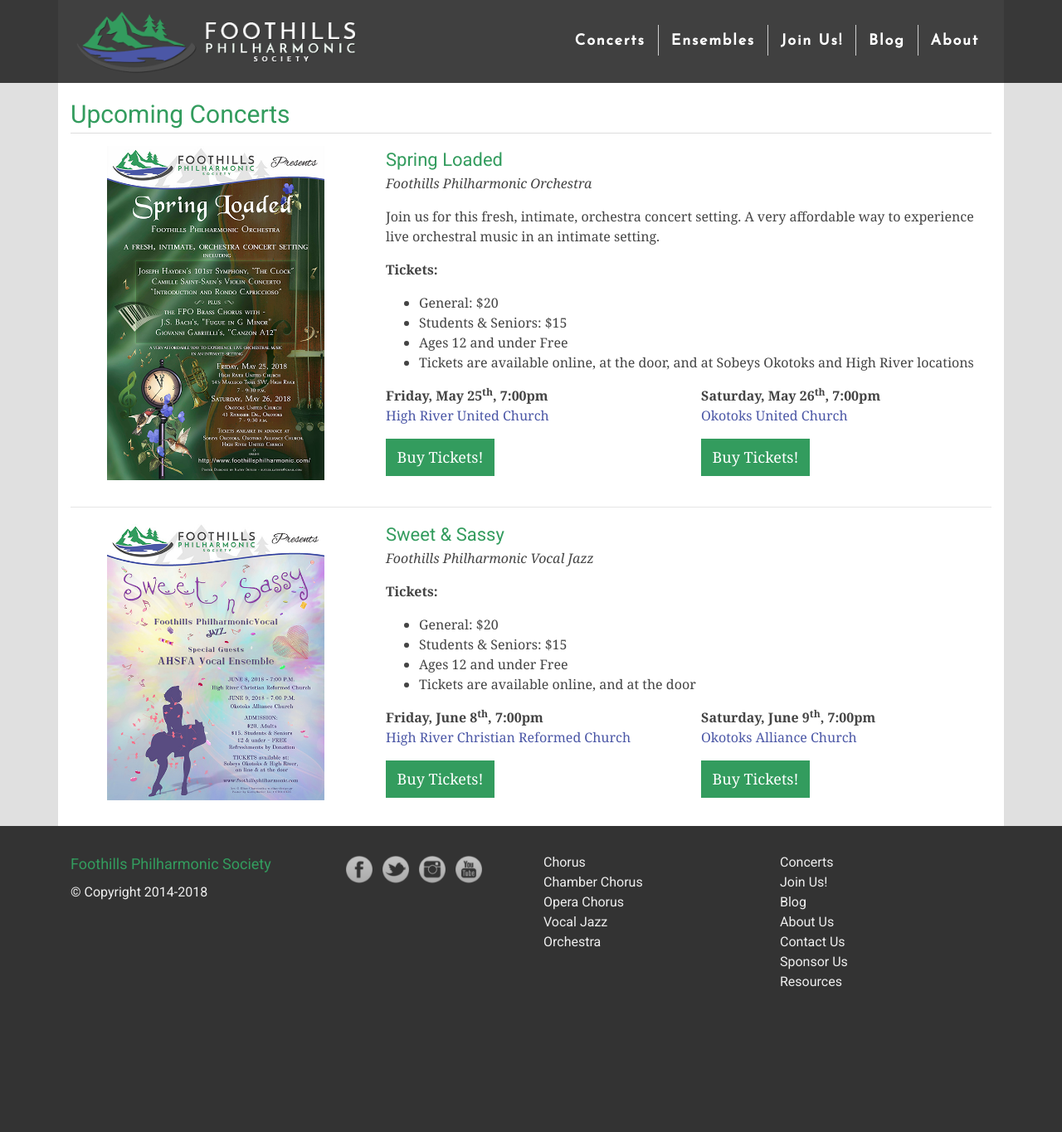
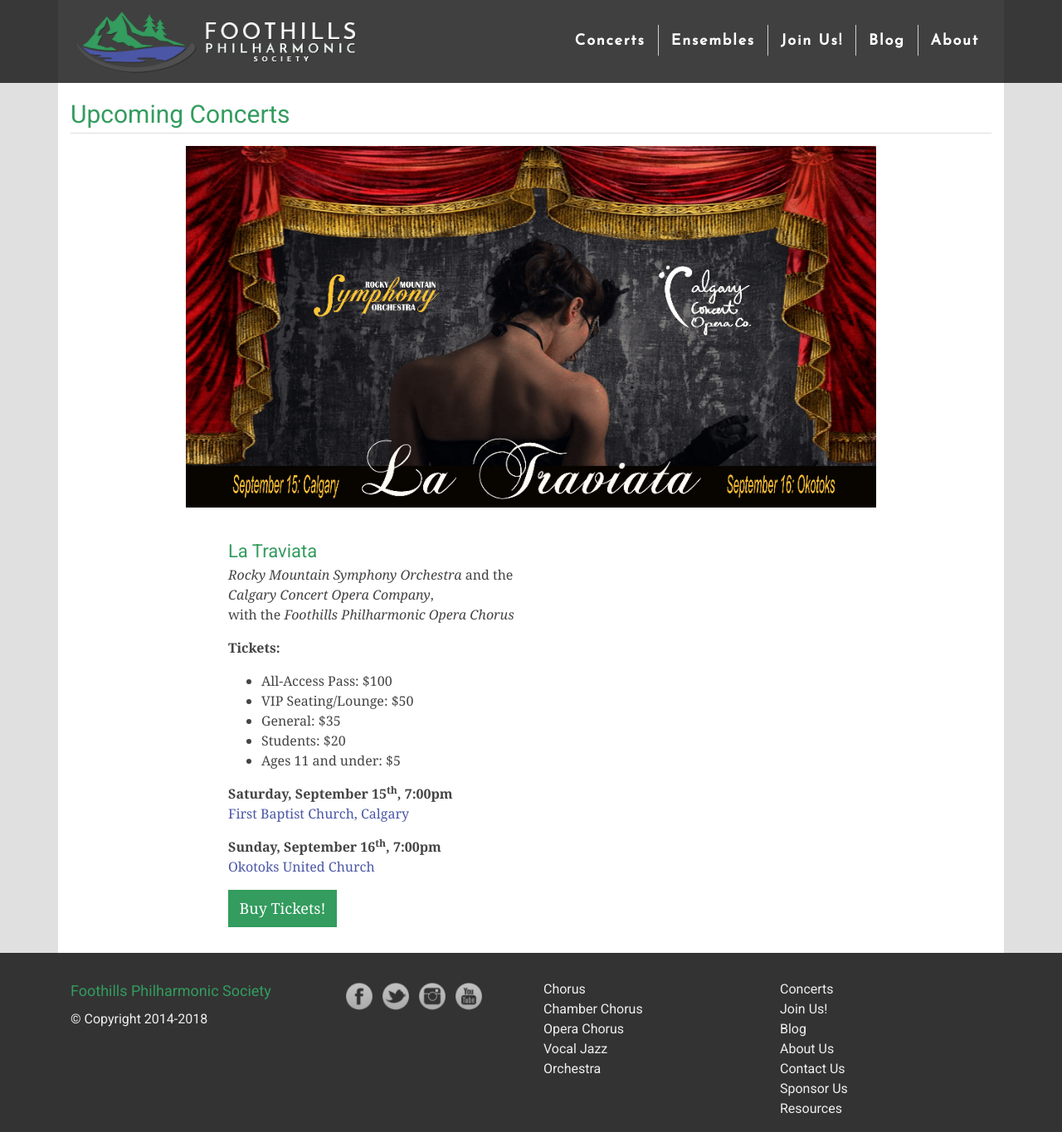
Before and after one commit to percyhanna/fps, a Jekyll site: the page built from concerts.html, in a window 1280 px wide and 1365 px high. Shown: the whole window at 83% size. Built offline with Jekyll 4.4.1, drawn with Linux system fonts in a browser that asks for light colours; nearby versions of some CDN libraries; Markdown is read by kramdown in place of the engine named in the settings.

Commit message:
Add La Traviata concert

```diff
--- a/concerts.html
+++ b/concerts.html
@@ -6,99 +6,41 @@
         <h1>Upcoming Concerts</h1>
 
         <div class="row">
-          <div class="col-lg-4 col-md-6 col-12">
-            <p class="content-image"><img src="/images/concerts/2018-spring/fpo-spring-loaded.jpg" style="max-width: 75%;"></p>
-          </div>
-
-          <div class="col-lg-8 col-md-6 col-12">
-            <h3 class="tight">Spring Loaded</h3>
-            <p>
-              <em>Foothills Philharmonic Orchestra</em>
-            </p>
-
-            <p>Join us for this fresh, intimate, orchestra concert setting. A very affordable way to experience live orchestral music in an intimate setting.</p>
-
-            <p>
-              <strong>Tickets:</strong>
-              <ul>
-                <li>General: $20</li>
-                <li>Students &amp; Seniors: $15</li>
-                <li>Ages 12 and under Free</li>
-                <li>Tickets are available online, at the door, and at Sobeys Okotoks and High River locations</li>
-              </ul>
-            </p>
-
-            <div class="row">
-              <div class="col-12 col-lg-6">
-                <p>
-                  <strong>Friday, May 25<sup>th</sup>, 7:00pm</strong><br>
-                  <a href="https://www.google.ca/maps/place/High+River+United+Church/@50.5812579,-113.8754792,17z/data=!3m1!4b1!4m5!3m4!1s0x53719514556bc617:0x6c2ee3cdac15208!8m2!3d50.5812579!4d-113.8732905" target="_blank">High River United Church</a>
-                </p>
-
-                <p>
-                  <a class="link-button" href="https://www.brownpapertickets.com/event/3394959" target="_blank">Buy Tickets!</a>
-                </p>
-              </div>
-
-              <div class="col-12 col-lg-6">
-                <p>
-                  <strong>Saturday, May 26<sup>th</sup>, 7:00pm</strong><br>
-                  <a href="https://www.google.ca/maps/place/Okotoks+United+Church/@50.724914,-113.979771,15z/data=!4m2!3m1!1s0x0:0x9f916ee0400c6c6f" target="_blank">Okotoks United Church</a>
-                </p>
-
-                <p>
-                  <a class="link-button" href="https://www.brownpapertickets.com/event/3395186" target="_blank">Buy Tickets!</a>
-                </p>
-              </div>
-            </div>
+          <div class="col">
+            <p class="content-image"><img src="/images/concerts/2018-opera-chorus/la-traviata.jpg" style="max-width: 75%;"></p>
           </div>
         </div>
 
-        <hr>
-
         <div class="row">
-          <div class="col-lg-4 col-md-6 col-12">
-            <p class="content-image"><img src="/images/concerts/2018-spring/fpvj-sweet-and-sassy.jpg" style="max-width: 75%;"></p>
-          </div>
-
-          <div class="col-lg-8 col-md-6 col-12">
-            <h3 class="tight">Sweet &amp; Sassy</h3>
+          <div class="col col-lg-8 offset-lg-2">
+            <h3 class="tight">La Traviata</h3>
             <p>
-              <em>Foothills Philharmonic Vocal Jazz</em>
+              <em>Rocky Mountain Symphony Orchestra</em> and the<br><em>Calgary Concert Opera Company</em>,<br>with the <em>Foothills Philharmonic Opera Chorus</em>
             </p>
 
             <p>
               <strong>Tickets:</strong>
               <ul>
-                <li>General: $20</li>
-                <li>Students &amp; Seniors: $15</li>
-                <li>Ages 12 and under Free</li>
-                <li>Tickets are available online, and at the door</li>
+                <li>All-Access Pass: $100</li>
+                <li>VIP Seating/Lounge: $50</li>
+                <li>General: $35</li>
+                <li>Students: $20</li>
+                <li>Ages 11 and under: $5</li>
               </ul>
-            </p>
 
-            <div class="row">
-              <div class="col-12 col-lg-6">
               <p>
-                  <strong>Friday, June 8<sup>th</sup>, 7:00pm</strong><br>
-                  <a href="https://www.google.ca/maps/place/High+River+Christian+Reformed+Church/@50.577235,-113.8813537,17z/data=!3m1!4b1!4m5!3m4!1s0x53719515072ecd51:0xaca1170fb6ef118d!8m2!3d50.577235!4d-113.879165" target="_blank">High River Christian Reformed Church</a>
+                <strong>Saturday, September 15<sup>th</sup>, 7:00pm</strong><br>
+                <a href="https://www.google.ca/maps/place/First+Baptist+Church/@51.0400063,-114.0718275,15z/data=!4m2!3m1!1s0x0:0xbefb34742823a8c0?sa=X&ved=0ahUKEwiapqPWtJvcAhXiOn0KHdM6DYkQ_BIIeTAN" target="_blank">First Baptist Church, Calgary</a>
               </p>
 
               <p>
-                  <a class="link-button" href="https://www.brownpapertickets.com/event/3404392" target="_blank">Buy Tickets!</a>
-                </p>
-              </div>
-
-              <div class="col-12 col-lg-6">
-                <p>
-                  <strong>Saturday, June 9<sup>th</sup>, 7:00pm</strong><br>
-                  <a href="https://www.google.ca/maps/place/Okotoks+Alliance+Church/@50.7508584,-113.9767135,15z/data=!4m5!3m4!1s0x0:0x879787dbcf97e8d!8m2!3d50.7508584!4d-113.9767135" target="_blank">Okotoks Alliance Church</a>
+                <strong>Sunday, September 16<sup>th</sup>, 7:00pm</strong><br>
+                <a href="https://www.google.ca/maps/place/Okotoks+United+Church/@50.724914,-113.979771,15z/data=!4m2!3m1!1s0x0:0x9f916ee0400c6c6f" target="_blank">Okotoks United Church</a>
               </p>
 
               <p>
-                  <a class="link-button" href="https://www.brownpapertickets.com/event/3404395" target="_blank">Buy Tickets!</a>
+                <a class="link-button" href="https://primetix.ca/bands/ccoc/la-traviata/" target="_blank">Buy Tickets!</a>
               </p>
             </div>
           </div>
         </div>
-        </div>
```
Also changed, not shown: images/concerts/2018-opera-chorus/la-traviata.jpg (added). Lines whose indentation alone changed are shown as unchanged.
